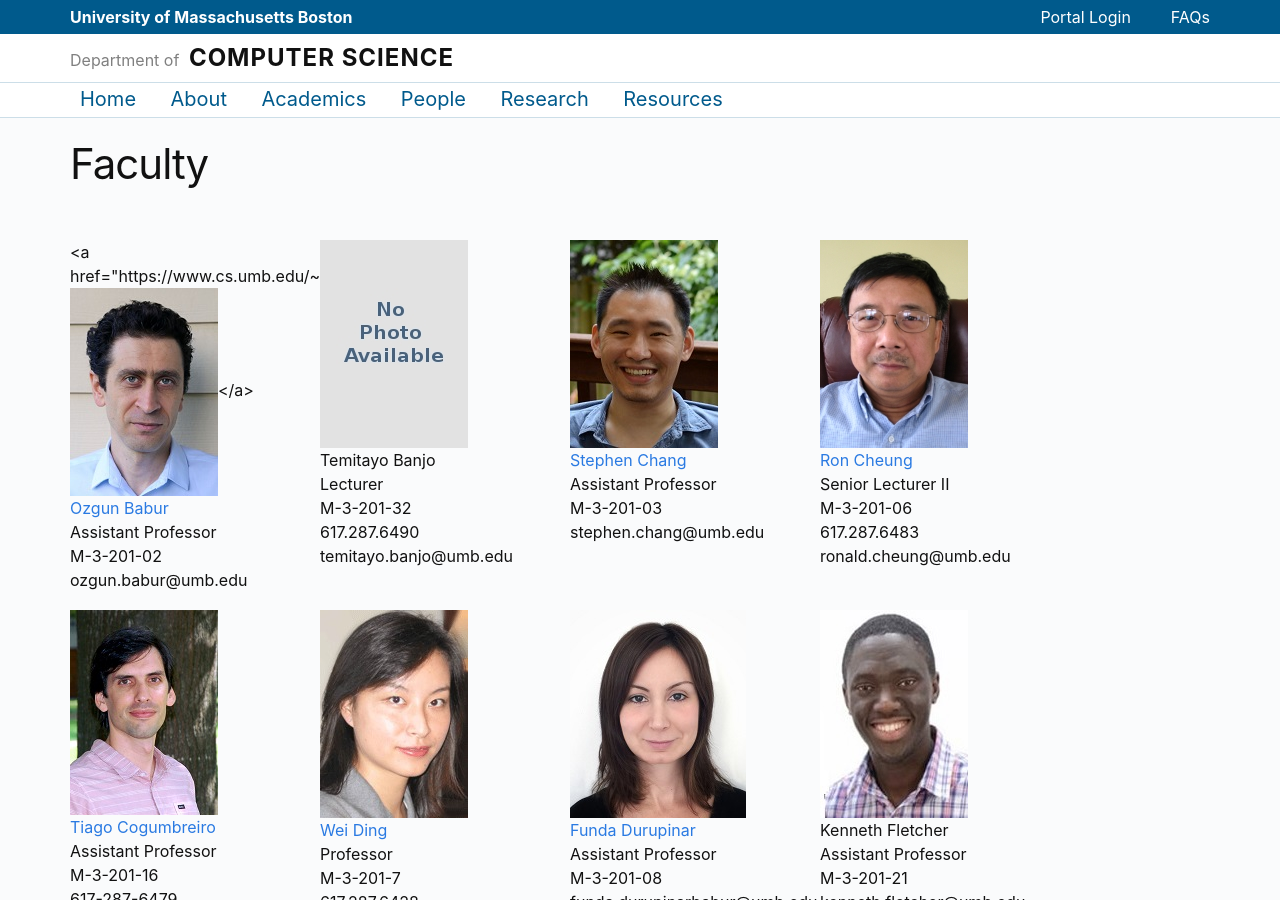
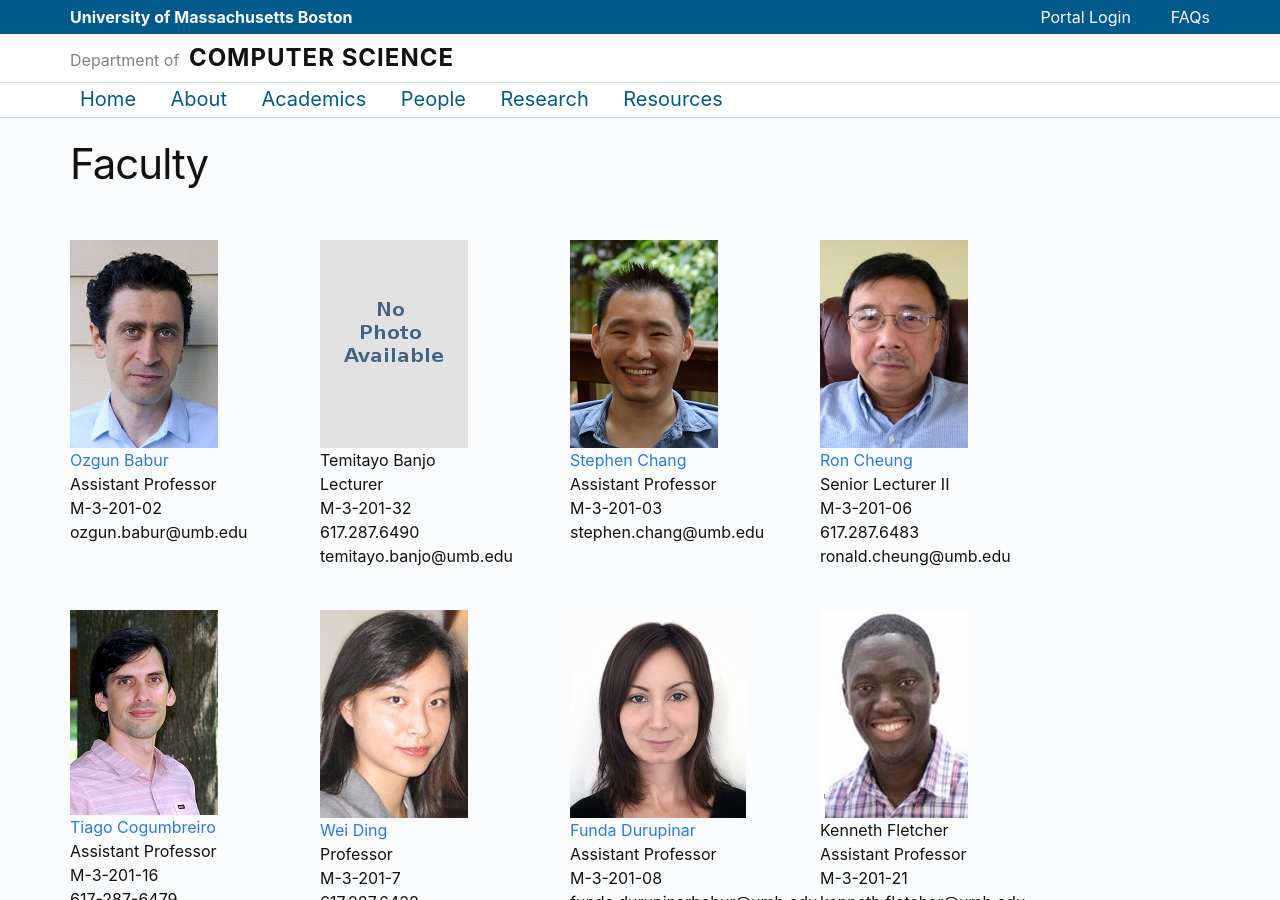
Before and after one commit to umbcs/umbcs.github.io, a Jekyll site: the page built from WEB/people/faculty.markdown, in a window 1280 px wide and 900 px high. Built offline with Jekyll 4.4.1, drawn with Linux system fonts in a browser that asks for light colours.

Commit message:
Update faculty.markdown

```diff
--- a/WEB/people/faculty.markdown
+++ b/WEB/people/faculty.markdown
@@ -6,7 +6,7 @@ permalink: "/faculty"
 
 <div id='active_faculty' class='listing'>
   <div class="person">
-    <a href="https://www.cs.umb.edu/~ozgun"<img src="/WEB/images/people/ozgun_babur.jpg"></a><br>
+    <a href="https://www.cs.umb.edu/~ozgun"><img src="/WEB/images/people/ozgun_babur.jpg"></a><br>
     <a href="https://www.cs.umb.edu/~ozgun" target=_blank>Ozgun Babur</a><br>
     Assistant Professor<br>
     M-3-201-02<br>
```
